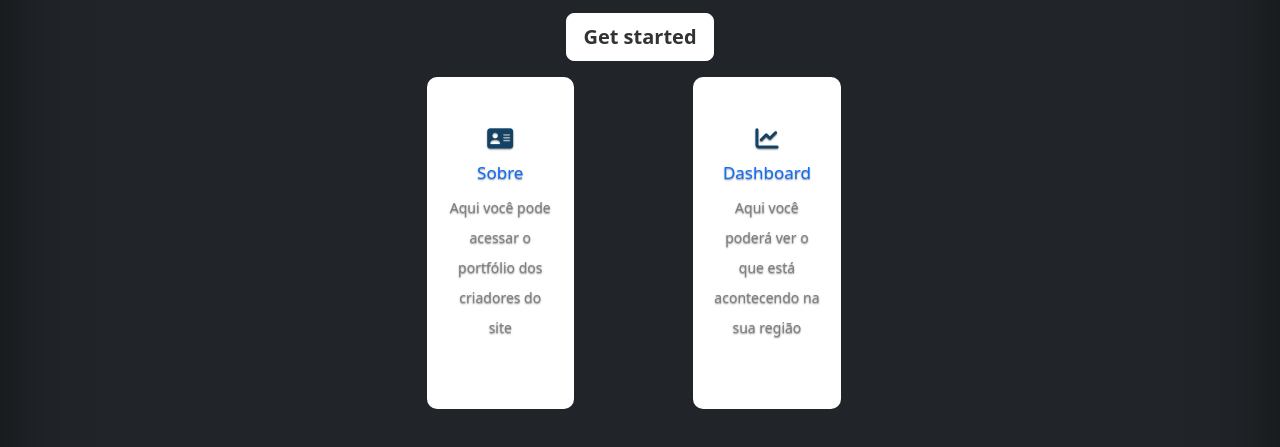
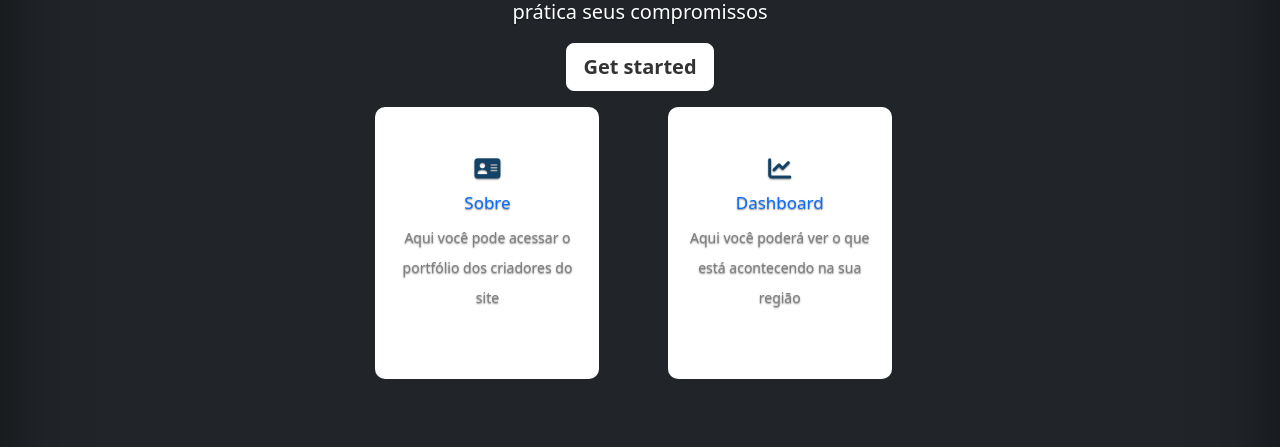
Before and after one commit to ICEI-PUC-Minas-PMGCC-TI/tiaw-pmg-cc-t-20211-organizacao-de-tempo-1, a plain HTML site: page docs/Site2/frontpage.html in a window 1280 px wide. Shown: the part 218-665 px from the top of the page. Drawn offline with nearby package versions, Linux system fonts and the light colour scheme.

Commit message:
Update cover.css

```diff
--- a/docs/Site2/cover.css
+++ b/docs/Site2/cover.css
@@ -58,7 +58,7 @@
     .diferencial-single {
         border-radius: 10px;
         background-color: white;
-        width: 23%;
+        width: 35%;
         margin-right: 2%;
         padding: 50px 20px;
     }
```
